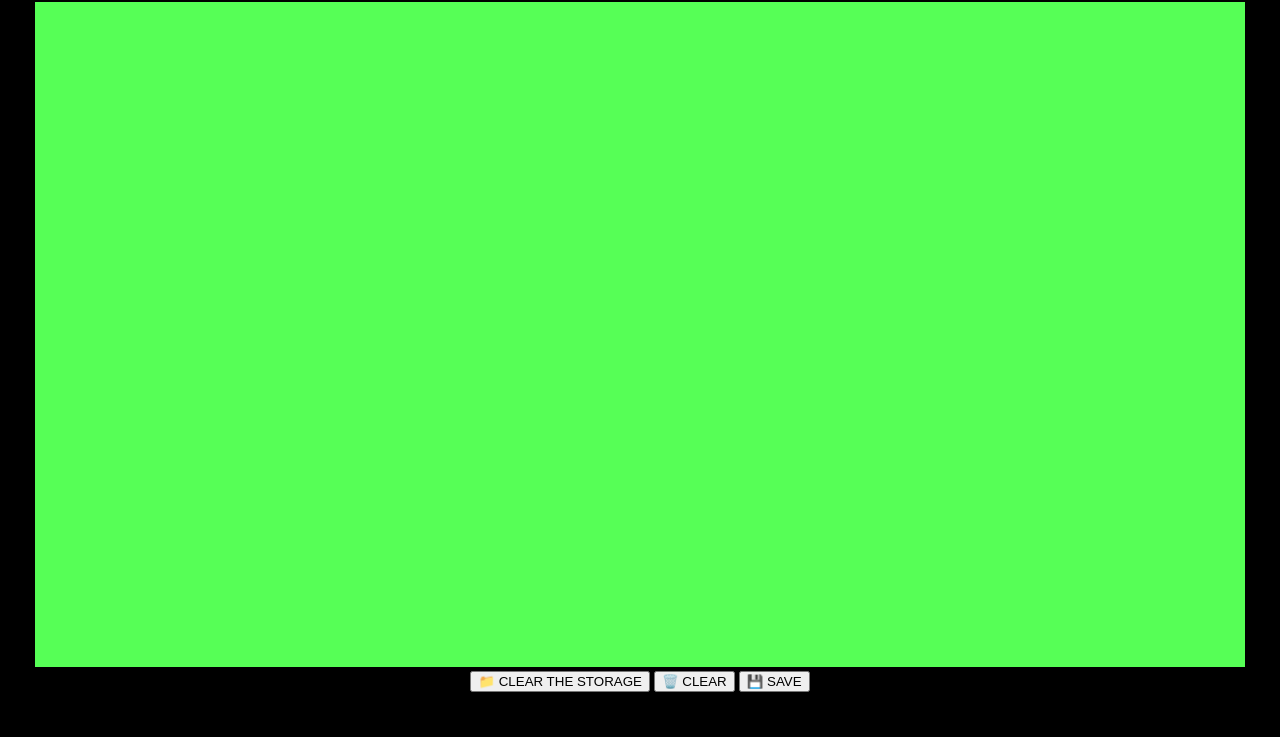
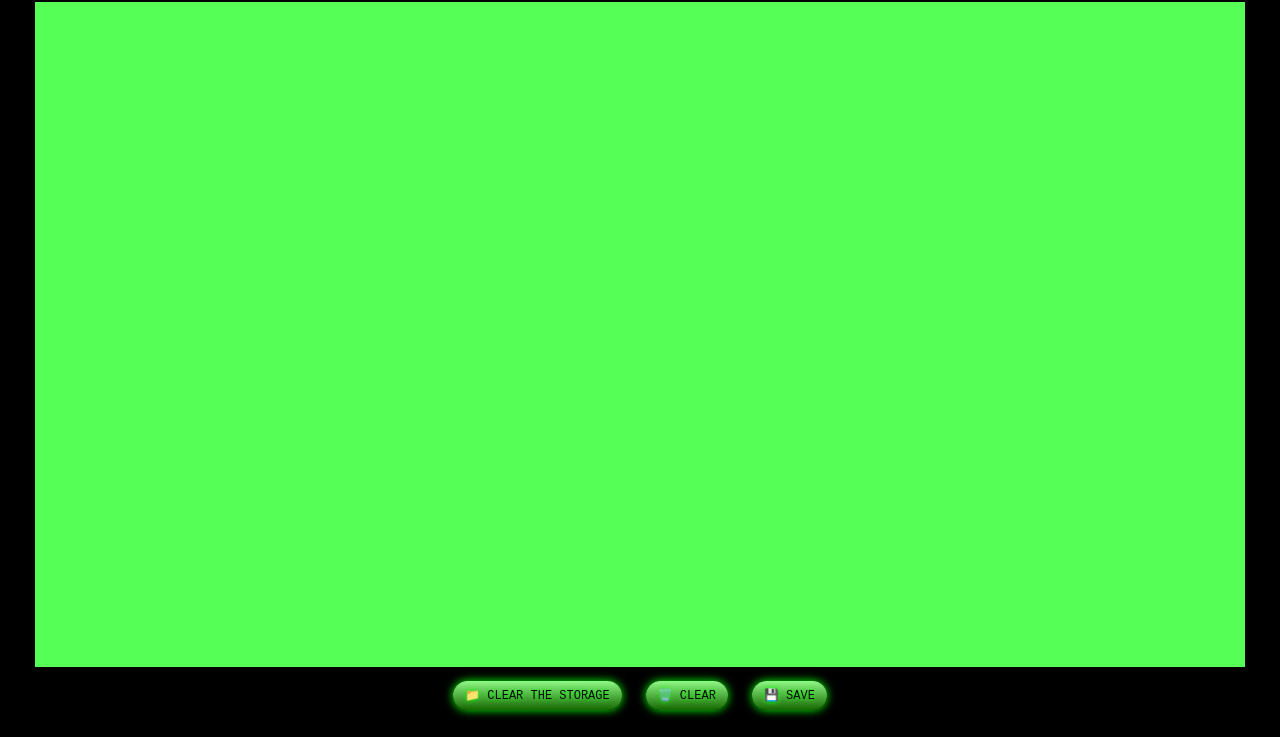
Before and after one commit to Shiva-Teja22/worldEditor, a plain HTML site: page index.html in a window 1280 px wide. Shown: the part 63-800 px from the top of the page. Drawn offline with Linux system fonts and the light colour scheme.

Commit message:
Update style.css

```diff
--- a/style.css
+++ b/style.css
@@ -11,3 +11,30 @@ h1{
 #mycanvas{
     background-color: rgb(86, 255, 86);
 }
+
+button {
+      all: unset;
+      color: rgb(11, 11, 11);
+      font-family: monospace;
+      text-shadow: 0 0 5px #0f0;
+      box-shadow: 0 0 10px #0f0;
+      cursor: pointer;
+      transition: transform 0.1s ease, box-shadow 0.2s ease;
+      background: linear-gradient(to bottom, #8ff985, #156801);
+      margin-top: 7px;
+      padding: 15px;
+      margin: 10px;
+      padding-top: 7px;
+      padding-left: 12px;
+      padding-right: 12px;
+      padding-bottom: 7px;
+      border-radius: 100px;
+      font-size: 12px;
+    }
+
+button:active {
+      transform: scale(0.951);
+      box-shadow: 0 0 5px #0f0;
+      background: linear-gradient(to bottom, #f9f9f9, #198900);
+      color: #000;
+    }
```
